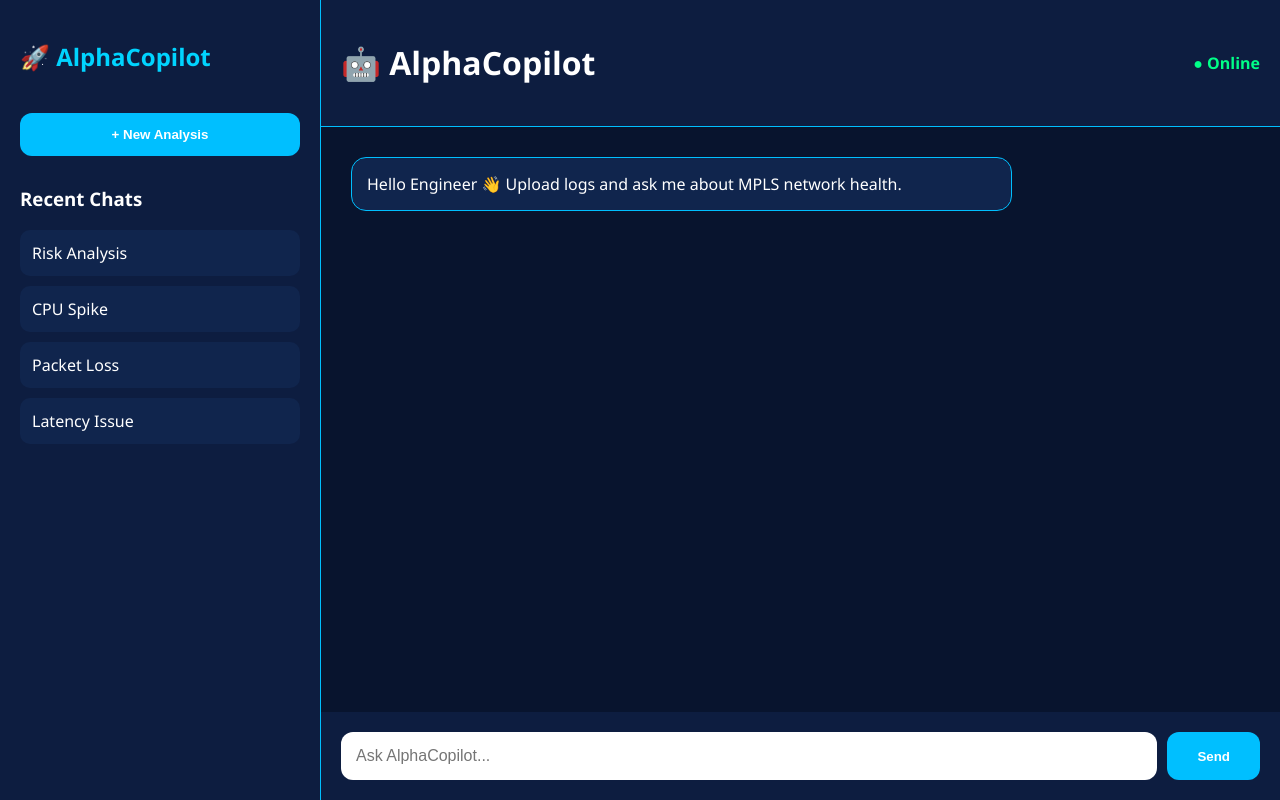
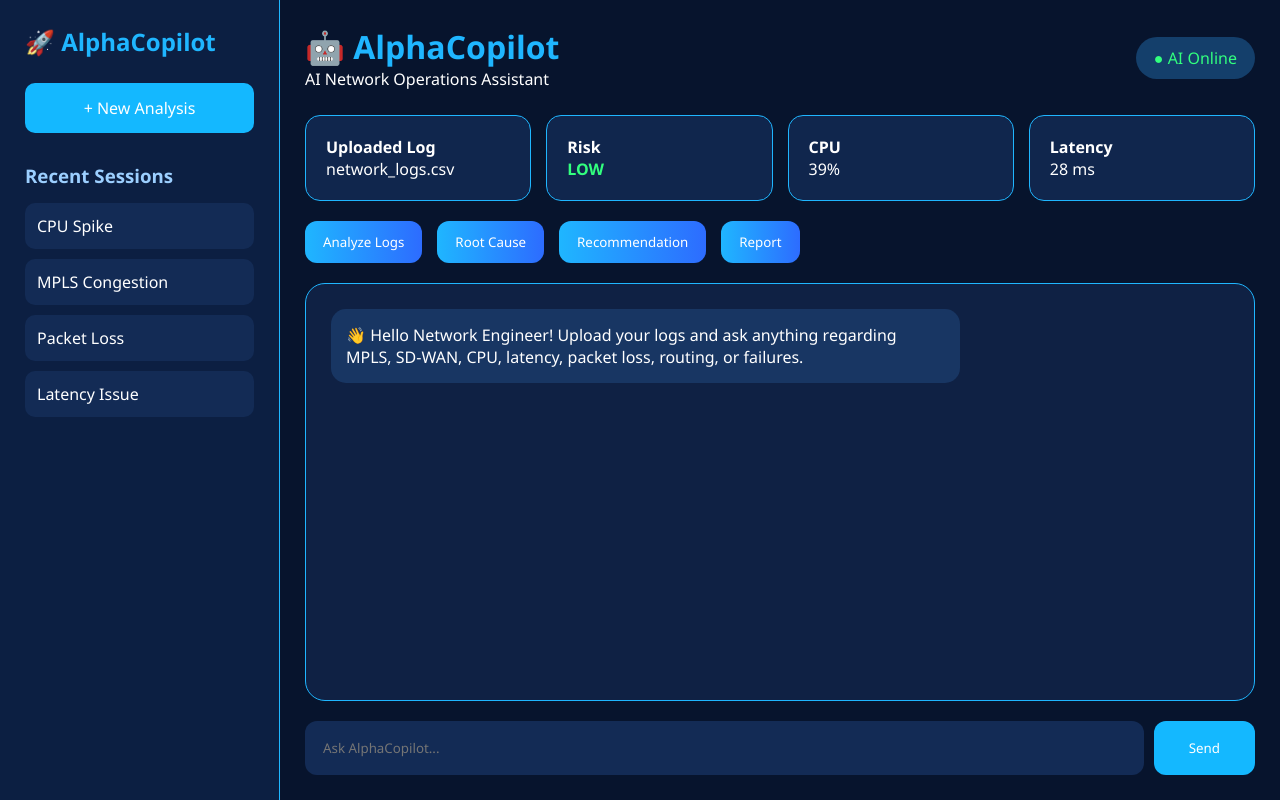
Before and after one commit to SakshamAgarwal190607/AIR-GAPPED-MPLS-PREDICTIVE-COPILOT, a Flask app: page /copilot in a window 1280 px wide. Run offline with Flask 3, Linux system fonts and the light colour scheme.

Commit message:
final changes

```diff
--- a/frontend/static/css/copilot.css
+++ b/frontend/static/css/copilot.css
@@ -1,122 +1,292 @@
-body{
+*{
 margin:0;
+padding:0;
+box-sizing:border-box;
 font-family:Segoe UI;
-background:#08142e;
-color:white;
-height:100vh;
-overflow:hidden;
 }
 
-.app{
+body{
+
+background:#07142d;
+color:white;
+
+height:100vh;
+
+}
+
+.container{
+
 display:flex;
 height:100vh;
+
 }
 
+/* Sidebar */
+
 .sidebar{
+
 width:280px;
-background:#0d1d40;
-padding:20px;
-border-right:1px solid #00bfff;
+
+background:#0c1f42;
+
+padding:25px;
+
+border-right:1px solid #1fb6ff;
+
 }
 
 .sidebar h2{
-color:#00d4ff;
+
+color:#1fb6ff;
+margin-bottom:25px;
+
 }
 
-.new-chat{
+.newBtn{
+
 width:100%;
+
 padding:14px;
+
 border:none;
-border-radius:12px;
-background:#00bfff;
+
+border-radius:10px;
+
+background:#14b8ff;
+
 color:white;
-font-weight:bold;
+
 cursor:pointer;
-margin-top:20px;
+
+font-size:16px;
+
+margin-bottom:30px;
+
 }
 
-.history{
-margin-top:30px;
+.history h3{
+
+margin-bottom:15px;
+
+color:#9ccfff;
+
 }
 
-.item{
+.history-item{
+
 padding:12px;
-margin-top:10px;
-background:#10254d;
+
+margin-bottom:10px;
+
+background:#132b55;
+
 border-radius:10px;
+
 cursor:pointer;
+
+transition:.3s;
+
 }
 
-.item:hover{
-background:#14356c;
+.history-item:hover{
+
+background:#1fb6ff;
+
 }
 
+/* Main */
+
 .main{
+
 flex:1;
+
 display:flex;
+
 flex-direction:column;
+
+padding:25px;
+
 }
 
+/* Top */
+
 .topbar{
-padding:20px;
-background:#0d1d40;
+
 display:flex;
+
 justify-content:space-between;
+
 align-items:center;
-border-bottom:1px solid #00bfff;
+
+margin-bottom:25px;
+
+}
+
+.topbar h1{
+
+color:#1fb6ff;
+
 }
 
 .status{
-color:#00ff88;
-font-weight:bold;
+
+background:#143f6b;
+
+padding:10px 18px;
+
+border-radius:25px;
+
+color:#32ff7e;
+
 }
 
-.chat-area{
+/* Cards */
+
+.summary{
+
+display:grid;
+
+grid-template-columns:repeat(4,1fr);
+
+gap:15px;
+
+margin-bottom:20px;
+
+}
+
+.card{
+
+background:#10264d;
+
+padding:20px;
+
+border-radius:15px;
+
+border:1px solid #1fb6ff;
+
+}
+
+.green{
+
+color:#32ff7e;
+
+font-weight:bold;
+
+}
+
+/* Buttons */
+
+.actions{
+
+display:flex;
+
+gap:15px;
+
+margin-bottom:20px;
+
+}
+
+.actions button{
+
+padding:12px 18px;
+
+border:none;
+
+border-radius:12px;
+
+background:linear-gradient(90deg,#1fb6ff,#2d6cff);
+
+color:white;
+
+cursor:pointer;
+
+}
+
+/* Chat */
+
+.chatArea{
+
 flex:1;
-padding:30px;
-overflow-y:auto;
+
+background:#0f2144;
+
+border-radius:20px;
+
+padding:25px;
+
+overflow:auto;
+
+border:1px solid #1fb6ff;
+
 }
 
 .bot,
 .user{
+
+padding:15px;
+
+border-radius:15px;
+
+margin-bottom:15px;
+
 max-width:70%;
-padding:15px;
-border-radius:15px;
-margin-bottom:15px;
+
 }
 
 .bot{
-background:#10254d;
-border:1px solid #00bfff;
+
+background:#183663;
+
 }
 
 .user{
-background:#00bfff;
+
+background:#1fb6ff;
+
 margin-left:auto;
+
 }
 
-.input-box{
+/* Input */
+
+.inputArea{
+
 display:flex;
-padding:20px;
-background:#0d1d40;
+
+gap:10px;
+
+margin-top:20px;
+
 }
 
-.input-box input{
+.inputArea input{
+
 flex:1;
-padding:15px;
+
+padding:18px;
+
 border:none;
-outline:none;
+
 border-radius:12px;
-font-size:16px;
+
+background:#132b55;
+
+color:white;
+
 }
 
-.input-box button{
-margin-left:10px;
-padding:15px 30px;
+.inputArea button{
+
+padding:18px 35px;
+
 border:none;
+
 border-radius:12px;
-background:#00bfff;
+
+background:#14b8ff;
+
 color:white;
-font-weight:bold;
+
 cursor:pointer;
+
 }
--- a/frontend/static/js/copilot.js
+++ b/frontend/static/js/copilot.js
@@ -1,49 +1,80 @@
+const chat=document.getElementById("chatArea");
+
 function sendMessage(){
 
-let input =
-document.getElementById("userInput");
+const input=document.getElementById("userInput");
 
-let chat =
-document.getElementById("chatArea");
-
-let text = input.value;
+const text=input.value.trim();
 
 if(text==="") return;
 
-chat.innerHTML += `
-<div class="user">
-${text}
-</div>
-`;
+const user=document.createElement("div");
+
+user.className="user";
+
+user.innerHTML=text;
+
+chat.appendChild(user);
 
 setTimeout(()=>{
 
-chat.innerHTML += `
-<div class="bot">
+const bot=document.createElement("div");
 
-Risk is HIGH because:
+bot.className="bot";
 
-• CPU Usage = 95%
+bot.innerHTML=generateReply(text);
 
-• Latency = 180ms
+chat.appendChild(bot);
 
-• Packet Loss = 4%
+chat.scrollTop=chat.scrollHeight;
 
-Recommended Action:
-
-1. Investigate Router R1
-
-2. Enable Load Balancing
-
-3. Reduce MPLS Congestion
-
-</div>
-`;
-
-chat.scrollTop =
-chat.scrollHeight;
-
-},500);
+},600);
 
 input.value="";
+
+chat.scrollTop=chat.scrollHeight;
+
 }
+
+function quickAction(action){
+
+document.getElementById("userInput").value=action;
+
+sendMessage();
+
+}
+
+function generateReply(msg){
+
+msg=msg.toLowerCase();
+
+if(msg.includes("cpu"))
+
+return "CPU utilization is within safe limits. Continue monitoring peak hours.";
+
+if(msg.includes("latency"))
+
+return "Latency is normal. No critical congestion detected.";
+
+if(msg.includes("packet"))
+
+return "Packet loss is minimal. Network health is stable.";
+
+if(msg.includes("root"))
+
+return "Likely root cause: Temporary MPLS congestion.";
+
+if(msg.includes("recommend"))
+
+return "Recommendation: Enable Load Balancing and monitor Router R1.";
+
+if(msg.includes("report"))
+
+return "Generating AI incident report...";
+
+if(msg.includes("analyze"))
+
+return "Log analysis complete. Failure probability: 20% (LOW).";
+
+return "AlphaCopilot is ready to assist with MPLS network troubleshooting.";
+}
--- a/frontend/templates/copilot.html
+++ b/frontend/templates/copilot.html
@@ -1,6 +1,10 @@
 <!DOCTYPE html>
-<html>
+<html lang="en">
+
 <head>
+
+<meta charset="UTF-8">
+<meta name="viewport" content="width=device-width, initial-scale=1.0">
 
 <title>AlphaCopilot</title>
 
@@ -14,67 +18,151 @@ src="{{ url_for('static', filename='js/copilot.js') }}"></script>
 
 <body>
 
-<div class="app">
+<div class="container">
 
-    <div class="sidebar">
+    <!-- Sidebar -->
+
+    <aside class="sidebar">
 
         <h2>🚀 AlphaCopilot</h2>
 
-        <button class="new-chat">
+        <button class="newBtn">
             + New Analysis
         </button>
 
         <div class="history">
 
-            <h3>Recent Chats</h3>
+            <h3>Recent Sessions</h3>
 
-            <div class="item">Risk Analysis</div>
-            <div class="item">CPU Spike</div>
-            <div class="item">Packet Loss</div>
-            <div class="item">Latency Issue</div>
+            <div class="history-item">
+                CPU Spike
+            </div>
+
+            <div class="history-item">
+                MPLS Congestion
+            </div>
+
+            <div class="history-item">
+                Packet Loss
+            </div>
+
+            <div class="history-item">
+                Latency Issue
+            </div>
 
         </div>
 
-    </div>
+    </aside>
 
-    <div class="main">
+    <!-- Main -->
+
+    <main class="main">
 
         <div class="topbar">
 
-            <h1>🤖 AlphaCopilot</h1>
+            <div>
 
-            <span class="status">
-                ● Online
-            </span>
+                <h1>🤖 AlphaCopilot</h1>
+
+                <p>
+                    AI Network Operations Assistant
+                </p>
+
+            </div>
+
+            <div class="status">
+                ● AI Online
+            </div>
 
         </div>
 
-        <div class="chat-area" id="chatArea">
+        <!-- Summary -->
+
+        <div class="summary">
+
+            <div class="card">
+                <h4>Uploaded Log</h4>
+                <p>network_logs.csv</p>
+            </div>
+
+            <div class="card">
+                <h4>Risk</h4>
+                <p class="green">LOW</p>
+            </div>
+
+            <div class="card">
+                <h4>CPU</h4>
+                <p>39%</p>
+            </div>
+
+            <div class="card">
+                <h4>Latency</h4>
+                <p>28 ms</p>
+            </div>
+
+        </div>
+
+        <!-- Quick Actions -->
+
+        <div class="actions">
+
+            <button onclick="quickAction('Analyze Logs')">
+                Analyze Logs
+            </button>
+
+            <button onclick="quickAction('Root Cause')">
+                Root Cause
+            </button>
+
+            <button onclick="quickAction('Recommendations')">
+                Recommendation
+            </button>
+
+            <button onclick="quickAction('Generate Report')">
+                Report
+            </button>
+
+        </div>
+
+        <!-- Chat -->
+
+        <div class="chatArea"
+        id="chatArea">
 
             <div class="bot">
 
-                Hello Engineer 👋
+                👋 Hello Network Engineer!
 
-                Upload logs and ask me
-                about MPLS network health.
+                Upload your logs and ask anything regarding MPLS,
+                SD-WAN,
+                CPU,
+                latency,
+                packet loss,
+                routing,
+                or failures.
 
             </div>
 
         </div>
 
-        <div class="input-box">
+        <!-- Input -->
+
+        <div class="inputArea">
 
             <input
             id="userInput"
             placeholder="Ask AlphaCopilot...">
 
-            <button onclick="sendMessage()">
+            <button
+            onclick="sendMessage()">
+
                 Send
+
             </button>
 
         </div>
 
-    </div>
+    </main>
 
 </div>
 
```
